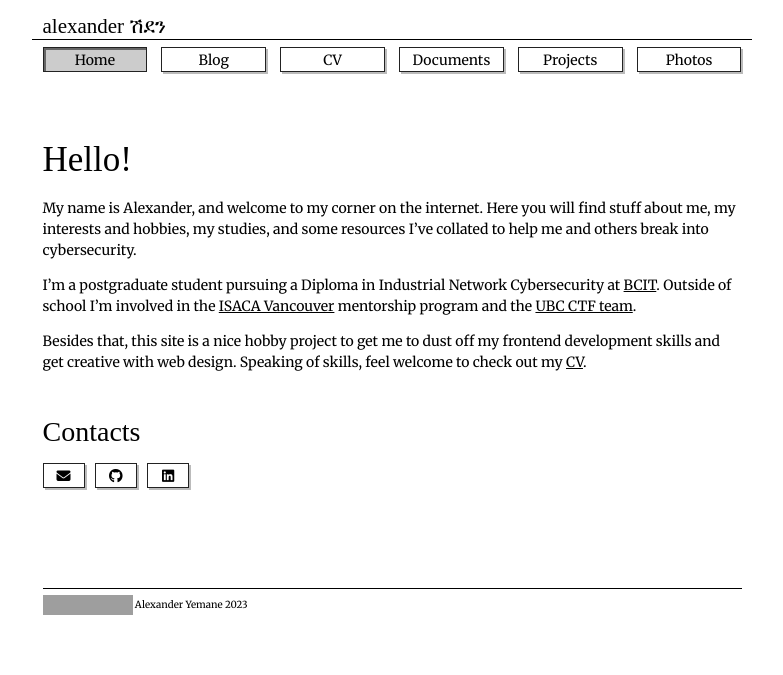
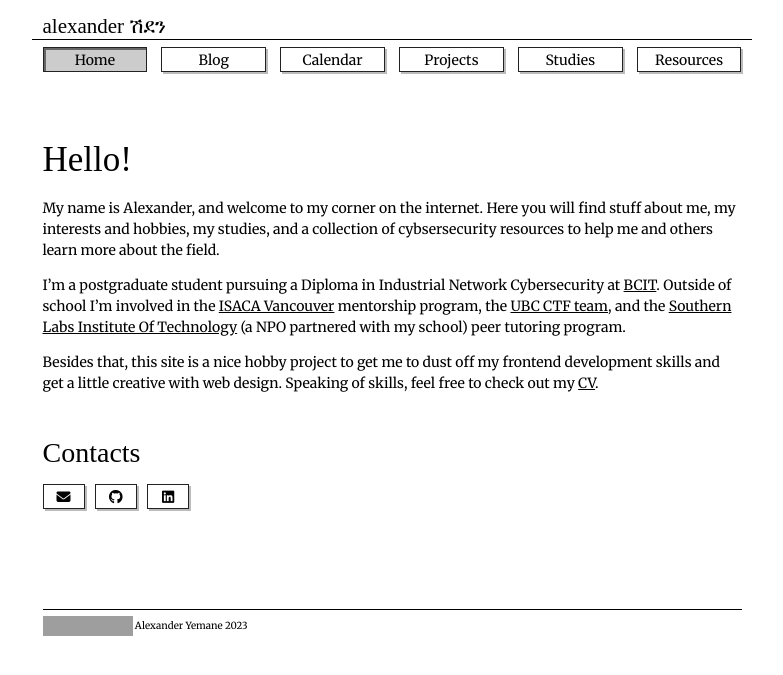
Before and after one commit to gahssi/gahssi.github.io, a Jekyll site: the page built from index.md, in a window 1280 px wide. Shown: the top 675 px of the page, without its empty margins (248-1031 px from the left). Built offline with Jekyll 4.4.1, drawn with Linux system fonts in a browser that asks for light colours; nearby versions of some CDN libraries; some web fonts are replaced; grey boxes are pictures that could not be loaded.

Commit message:
navbar pages reorganized and updated

```diff
--- a/documents/index.md
+++ b/documents/index.md
@@ -1,9 +1,9 @@
 ---
 layout: default
-title: Documents
+title: Studies
 description: A collection of course notes and more
-nav_active: /documents
-permalink: /documents
+nav_active: /studies
+permalink: /studies
 ---
 
 <style>
--- a/index.md
+++ b/index.md
@@ -20,11 +20,11 @@ title: Homepage
 
 # Hello!
 
-My name is Alexander, and welcome to my corner on the internet. Here you will find stuff about me, my interests and hobbies, my studies, and some resources I've collated to help me and others break into cybersecurity.
+My name is Alexander, and welcome to my corner on the internet. Here you will find stuff about me, my interests and hobbies, my studies, and a collection of cybsersecurity resources to help me and others learn more about the field.
 
-I'm a postgraduate student pursuing a Diploma in Industrial Network Cybersecurity at [BCIT](https://www.bcit.ca/). Outside of school I'm involved in the [ISACA Vancouver](https://engage.isaca.org/vancouverchapter/home) mentorship program and the [UBC CTF team](https://maplebacon.org/).
+I'm a postgraduate student pursuing a Diploma in Industrial Network Cybersecurity at [BCIT](https://www.bcit.ca/). Outside of school I'm involved in the [ISACA Vancouver](https://engage.isaca.org/vancouverchapter/home) mentorship program, the [UBC CTF team](https://maplebacon.org/), and the [Southern Labs Institute Of Technology](https://southernlabs.co.za/) (a NPO partnered with my school) peer tutoring program.
 
-Besides that, this site is a nice hobby project to get me to dust off my frontend development skills and get creative with web design. Speaking of skills, feel welcome to check out my [CV](cv).
+Besides that, this site is a nice hobby project to get me to dust off my frontend development skills and get a little creative with web design. Speaking of skills, feel free to check out my [CV](cv).
 
 ## Contacts
 
```
Also changed, not shown: _data/navigation.yml (+16 -12 lines), calendar.md (added, +7 -0 lines), projects.md (added, +7 -0 lines), resources.md (added, +7 -0 lines).
